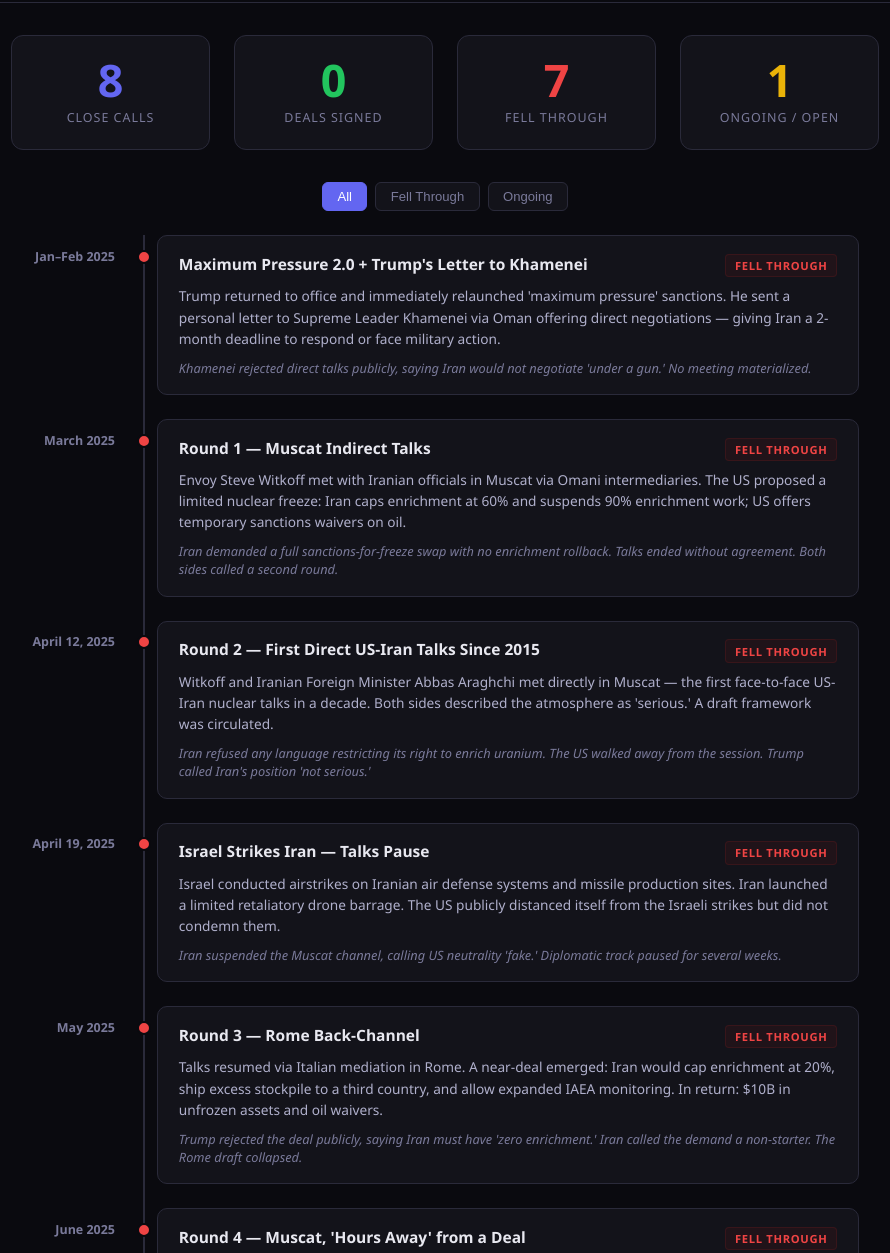
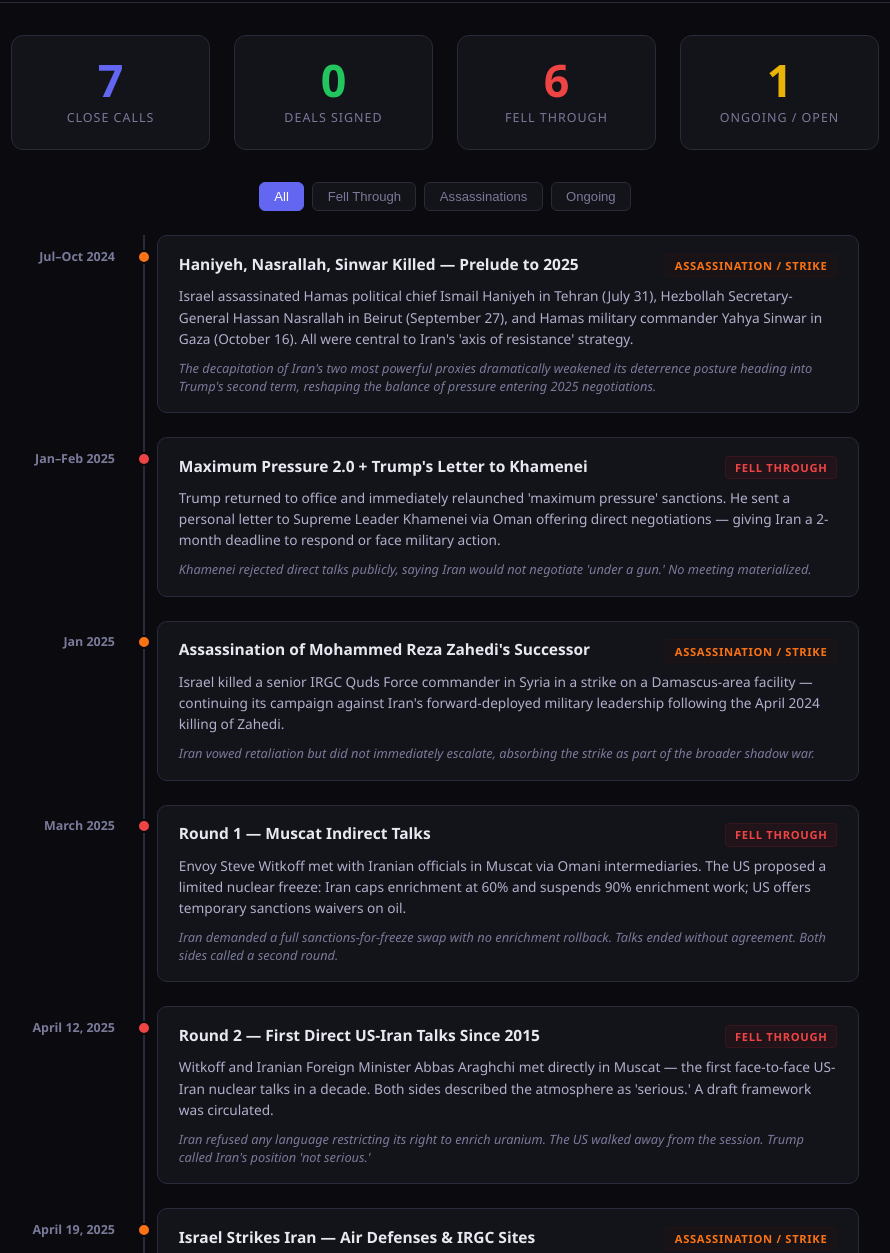
Before and after one commit to adamorad/iran-deal-counter, a plain HTML site: page index.html in a window 1280 px wide. Shown: the part 180-1433 px from the top of the page, without its empty margins (195-1085 px from the left). Drawn offline with Linux system fonts and the light colour scheme.

Commit message:
Add assassinations track (Haniyeh/Nasrallah/Sinwar, IRGC strikes)

```diff
--- a/index.html
+++ b/index.html
@@ -200,6 +200,9 @@
       .dot.partial {
         background: var(--blue);
       }
+      .dot.strike {
+        background: #f97316;
+      }
 
       .card {
         background: var(--surface);
@@ -257,6 +260,11 @@
         background: #1e3a5f20;
         color: var(--blue);
         border: 1px solid #1e3a5f40;
+      }
+      .badge.strike {
+        background: #43180520;
+        color: #f97316;
+        border: 1px solid #43180540;
       }
 
       .card-desc {
@@ -329,6 +337,7 @@
     <div class="filters">
       <button class="filter-btn active" data-filter="all">All</button>
       <button class="filter-btn" data-filter="failed">Fell Through</button>
+      <button class="filter-btn" data-filter="strike">Assassinations</button>
       <button class="filter-btn" data-filter="ongoing">Ongoing</button>
     </div>
 
@@ -337,11 +346,25 @@
     <script>
       const events = [
         {
+          year: "Jul–Oct 2024",
+          title: "Haniyeh, Nasrallah, Sinwar Killed — Prelude to 2025",
+          status: "strike",
+          desc: "Israel assassinated Hamas political chief Ismail Haniyeh in Tehran (July 31), Hezbollah Secretary-General Hassan Nasrallah in Beirut (September 27), and Hamas military commander Yahya Sinwar in Gaza (October 16). All were central to Iran's 'axis of resistance' strategy.",
+          why: "The decapitation of Iran's two most powerful proxies dramatically weakened its deterrence posture heading into Trump's second term, reshaping the balance of pressure entering 2025 negotiations.",
+        },
+        {
           year: "Jan–Feb 2025",
           title: "Maximum Pressure 2.0 + Trump's Letter to Khamenei",
           status: "failed",
           desc: "Trump returned to office and immediately relaunched 'maximum pressure' sanctions. He sent a personal letter to Supreme Leader Khamenei via Oman offering direct negotiations — giving Iran a 2-month deadline to respond or face military action.",
           why: "Khamenei rejected direct talks publicly, saying Iran would not negotiate 'under a gun.' No meeting materialized.",
+        },
+        {
+          year: "Jan 2025",
+          title: "Assassination of Mohammed Reza Zahedi's Successor",
+          status: "strike",
+          desc: "Israel killed a senior IRGC Quds Force commander in Syria in a strike on a Damascus-area facility — continuing its campaign against Iran's forward-deployed military leadership following the April 2024 killing of Zahedi.",
+          why: "Iran vowed retaliation but did not immediately escalate, absorbing the strike as part of the broader shadow war.",
         },
         {
           year: "March 2025",
@@ -359,10 +382,10 @@
         },
         {
           year: "April 19, 2025",
-          title: "Israel Strikes Iran — Talks Pause",
-          status: "failed",
-          desc: "Israel conducted airstrikes on Iranian air defense systems and missile production sites. Iran launched a limited retaliatory drone barrage. The US publicly distanced itself from the Israeli strikes but did not condemn them.",
-          why: "Iran suspended the Muscat channel, calling US neutrality 'fake.' Diplomatic track paused for several weeks.",
+          title: "Israel Strikes Iran — Air Defenses & IRGC Sites",
+          status: "strike",
+          desc: "Israel conducted strikes on Iranian S-300 air defense batteries and IRGC missile production facilities in Isfahan and Tehran provinces. Iran launched a retaliatory drone-and-missile barrage; most were intercepted.",
+          why: "Iran suspended the Muscat diplomatic channel, calling US neutrality 'fake.' Talks paused for several weeks.",
         },
         {
           year: "May 2025",
@@ -370,6 +393,13 @@
           status: "failed",
           desc: "Talks resumed via Italian mediation in Rome. A near-deal emerged: Iran would cap enrichment at 20%, ship excess stockpile to a third country, and allow expanded IAEA monitoring. In return: $10B in unfrozen assets and oil waivers.",
           why: "Trump rejected the deal publicly, saying Iran must have 'zero enrichment.' Iran called the demand a non-starter. The Rome draft collapsed.",
+        },
+        {
+          year: "May 2025",
+          title: "Mossad Kills Senior IRGC Nuclear Security Chief",
+          status: "strike",
+          desc: "Israel's Mossad assassinated a brigadier-general overseeing security at Iran's Fordow and Natanz enrichment facilities. The operation was conducted inside Iran using an Iranian agent network. Iran's nuclear program security apparatus went into lockdown.",
+          why: "Iran halted IAEA inspector access for two weeks in response. The killing accelerated Iran's push to move enrichment deeper underground.",
         },
         {
           year: "June 2025",
@@ -404,7 +434,7 @@
           ongoing = 0;
 
         events.forEach((ev) => {
-          total++;
+          if (ev.status !== "strike") total++;
           if (ev.status === "deal") deals++;
           else if (ev.status === "failed") failed++;
           else if (ev.status === "ongoing") ongoing++;
@@ -416,6 +446,7 @@
             failed: "Fell Through",
             partial: "Partial",
             ongoing: "Ongoing",
+            strike: "Assassination / Strike",
           };
 
           const div = document.createElement("div");
```
